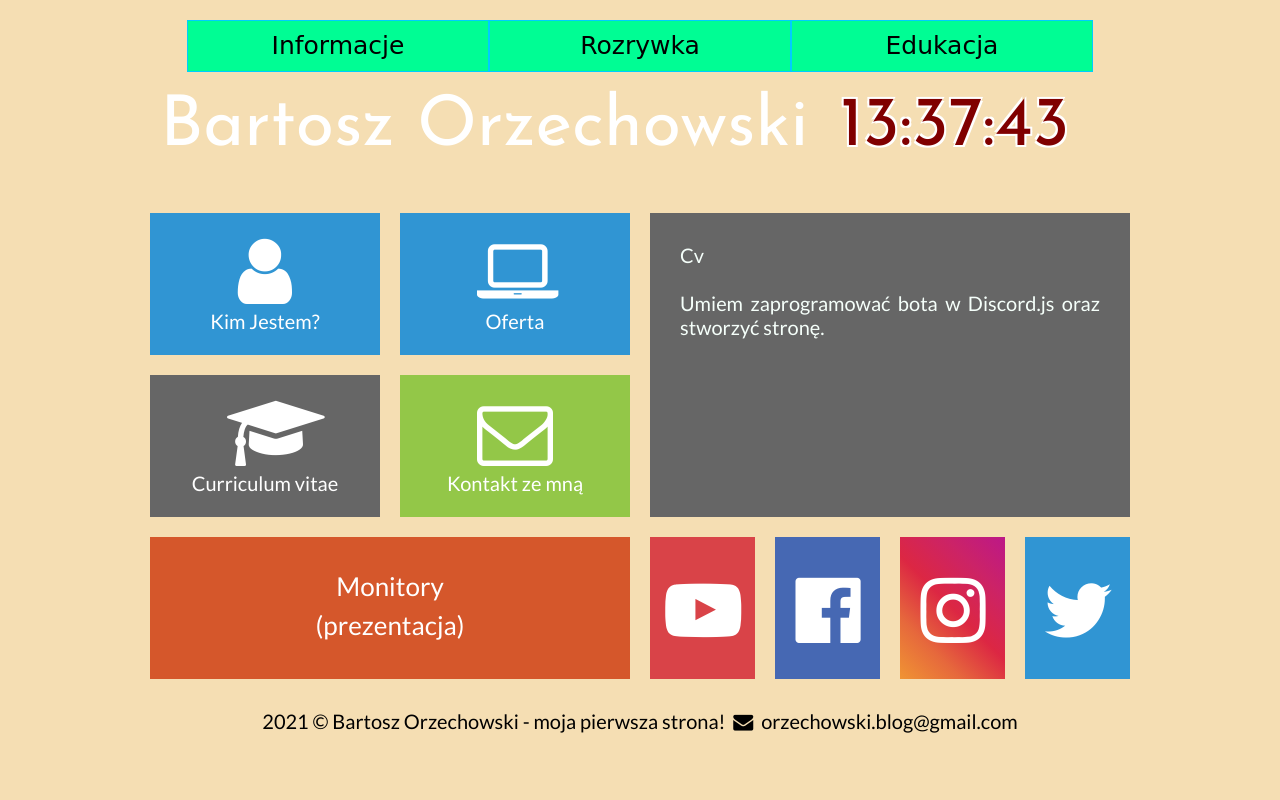
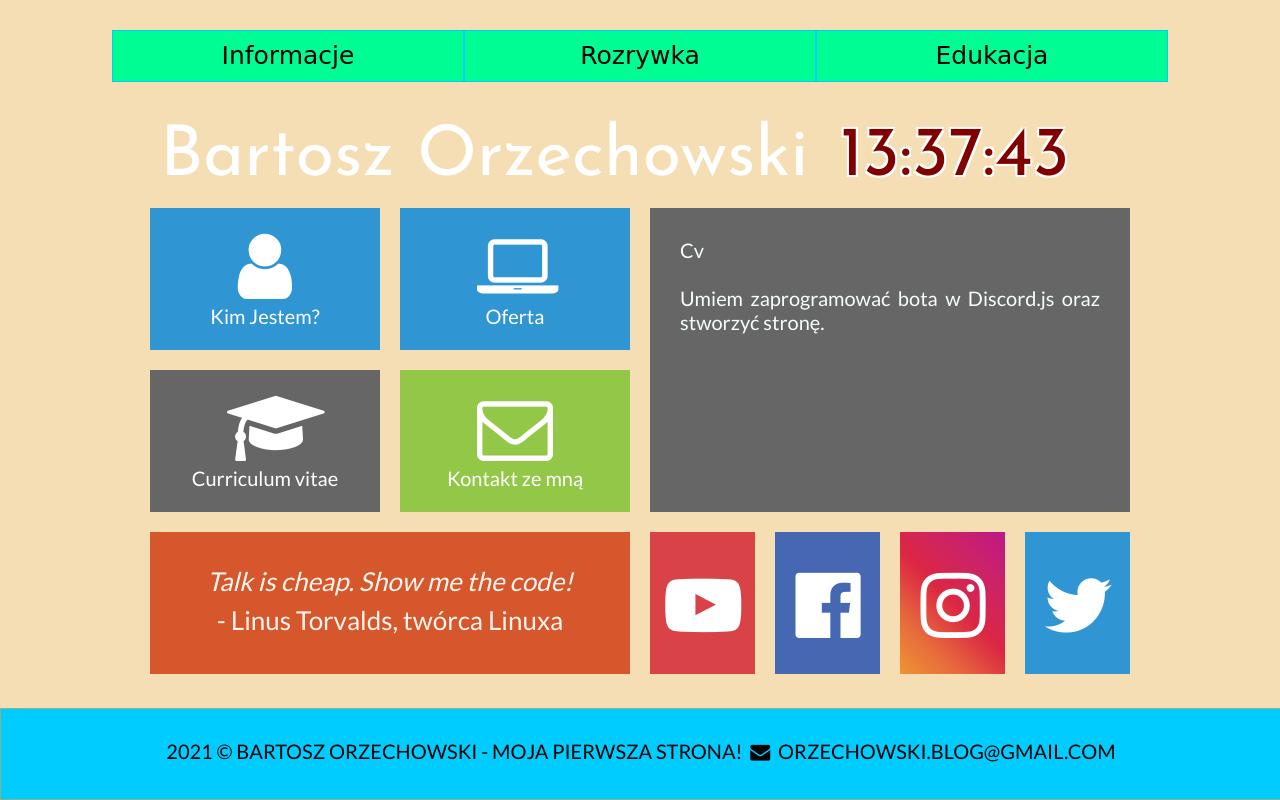
Before and after one commit to bird2008/first_www_website, a PHP site: page /cv.html in a window 1280 px wide. Run offline with PHP 8.4, Linux system fonts and the light colour scheme.

Commit message:
new rectangle

```diff
--- a/cv.html
+++ b/cv.html
@@ -77,11 +77,9 @@
                 </div>
                 </a>
                 <div style="clear: both;"></div>
-                <a href="monitory.html" target="_blank" class="tilelink" >
-                    <div class="tile4">
-                        Monitory<br />(prezentacja)
-                    </div>
-                    </a>
+                <div class="tile4">
+                    <i>Talk is cheap. Show me the code!</i><br />- Linus Torvalds, twórca Linuxa
+                </div>
             </div>
             <div class="square">
                 <div class="tile5">
@@ -112,10 +110,10 @@
 
             <div style="clear: both;"></div>
 
-            <div class="rectangle">2021 &copy; Bartosz Orzechowski - moja pierwsza strona! <i class="icon-mail-alt"></i> orzechowski.blog@gmail.com</div>
+        </div>
 
-       </div>
+        <div class="rectangle1">2021 &copy; Bartosz Orzechowski - moja pierwsza strona! <i class="icon-mail-alt"></i> orzechowski.blog@gmail.com</div>
 
     </body>
 
-    </html>
+</html>
--- a/style.css
+++ b/style.css
@@ -11,11 +11,13 @@ ol
 {
     list-style-type:none;
     padding:0;
-    margin:auto;
+    margin-bottom:30px;
+    margin-left: auto;
+    margin-right: auto;
     font-size:18px;
     line-height:2em;
     text-align:center;
-    width: 906px;
+    width: 1056px;
     font-family: 'Odibee Sans', cursive;
     font-size: 25px;
 }
@@ -32,7 +34,7 @@ ol > li
 {
     float:left;
     background-color:#00fd94;
-    width: 300px;
+    width: 350px;
     border:1px solid rgb(0, 204, 255);
 }
 
@@ -100,9 +102,9 @@ ol > li:hover > a
 {
     width: 960px;
     margin: 20px;
+    margin-bottom: 5px;
     text-align: center;
 }
-
 .square
 {
     width: 50%;
@@ -115,8 +117,8 @@ ol > li:hover > a
     font-family: 'Josefin Sans', sans-serif;
     font-size: 70px;
     width: 680px;
-    margin-top: 20px;
-    margin-bottom: 20px;
+    margin-top: 40px;
+    margin-bottom: 0px;
     text-align: left;
 }
 
@@ -125,8 +127,8 @@ ol > li:hover > a
     float: left;
     font-family: 'Josefin Sans', sans-serif;
     font-size: 70px;
-    margin-top: 20px;
-    margin-bottom: 20px;
+    margin-top: 40px;
+    margin-bottom: 0px;
     text-align: left;
     color: maroon;
     text-shadow:
@@ -191,11 +193,7 @@ ol > li:hover > a
     padding: 30px;
     font-size: 26px;
     line-height: 150%;
-}
-
-.tile4:hover
-{
-   background-color: #c4461a;
+    color: seashell;
 }
 
 .tile5
@@ -283,3 +281,18 @@ a.tilelink
     color: white;
     text-decoration: none;
 }
+
+.rectangle1
+{
+    width: 100%;
+    height: 60px;
+    background-color: rgb(0, 204, 255);
+    margin: 0px;
+    text-align: center;
+    border: 1px groove #91b17a;
+    bottom: 0;
+    position: fixed;
+    font-size: 20px;
+    padding: 30px 0px 0px 0px;
+    text-transform: uppercase;
+}
```
Also changed, not shown: index.html (+7 -7 lines), kimjestem.html (+6 -8 lines), kontakt.html (+6 -8 lines), oferta.html (+6 -8 lines).
